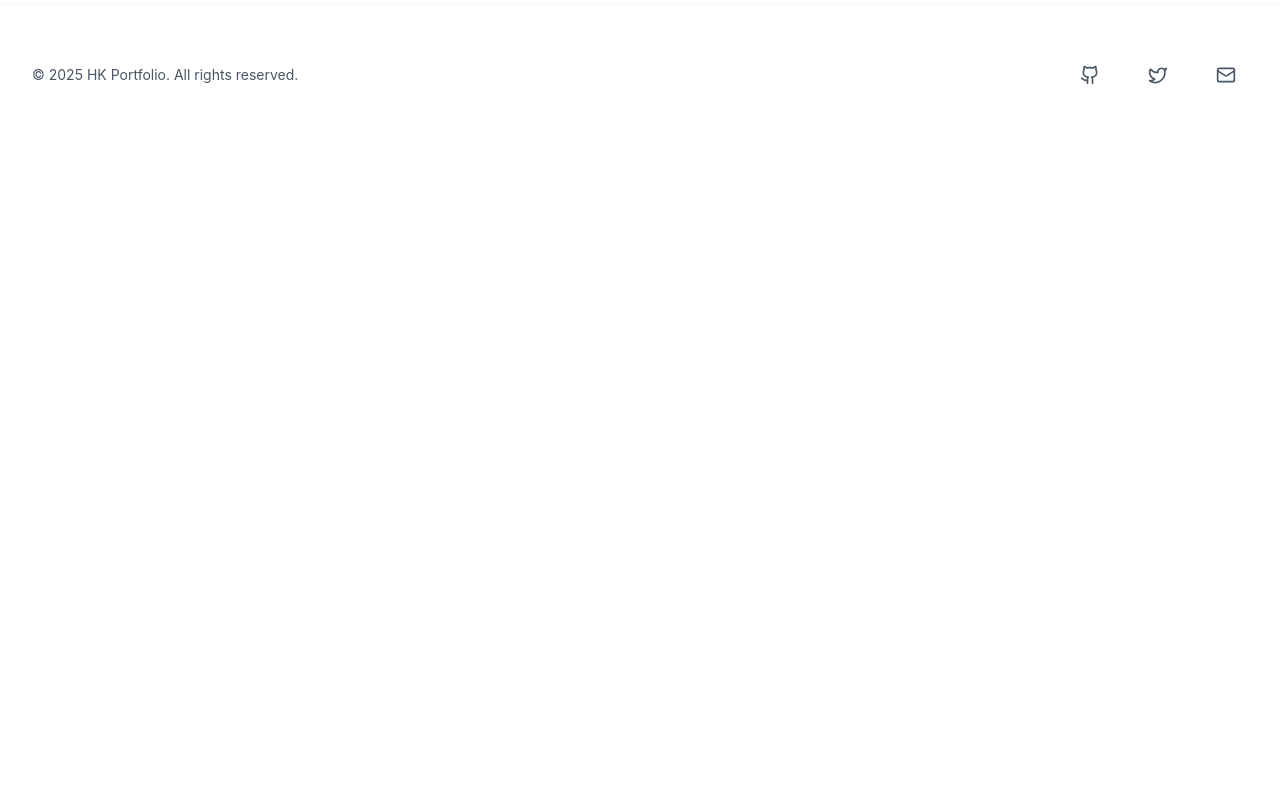
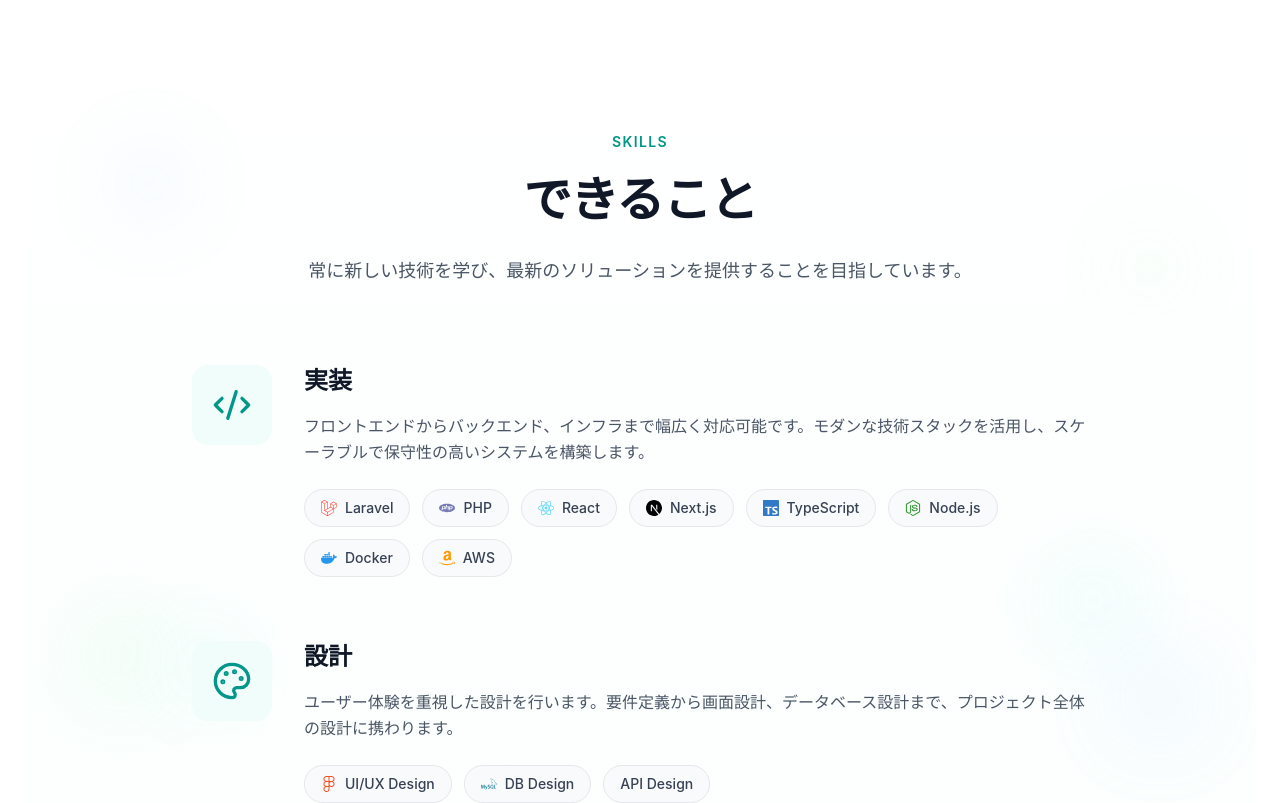
Before and after one commit to kouheihayashi78/hk-web-portfolio, a Next.js app: page / in a window 1280 px wide. Shown: the part 1780-2583 px from the top of the page. Before the commit the page ends 1925 px from the top, so only its background shows below. Built offline with nearby package versions, Linux system fonts and the light colour scheme; no server answers.

Commit message:
add - スキルセクション実装

```diff
--- /dev/null
+++ b/app/components/sections/SkillsSection.tsx
@@ -0,0 +1,83 @@
+'use client'
+import { motion } from 'framer-motion'
+import { skillCategories } from '@/app/data/skills'
+
+export default function SkillsSection() {
+  return (
+    <section id="skills" className="relative overflow-hidden bg-gradient-to-b from-white to-teal-50/30 py-24 sm:py-32">
+      {/* Decorative blurred circles - scattered small dots */}
+      <div className="pointer-events-none absolute left-[7%] top-[15%] h-20 w-20 rounded-full bg-blue-300 opacity-10 blur-2xl" />
+      <div className="pointer-events-none absolute left-[4%] top-[65%] h-24 w-24 rounded-full bg-green-300 opacity-10 blur-2xl" />
+      <div className="pointer-events-none absolute bottom-[25%] left-[12%] h-16 w-16 rounded-full bg-teal-300 opacity-10 blur-2xl" />
+
+      <div className="pointer-events-none absolute right-[6%] top-[25%] h-16 w-16 rounded-full bg-green-300 opacity-10 blur-2xl" />
+      <div className="pointer-events-none absolute right-[10%] top-[60%] h-20 w-20 rounded-full bg-teal-300 opacity-10 blur-2xl" />
+      <div className="pointer-events-none absolute bottom-[20%] right-[4%] h-24 w-24 rounded-full bg-blue-300 opacity-10 blur-2xl" />
+
+      <div className="relative z-10 mx-auto flex w-full max-w-7xl flex-col items-center justify-center px-6 lg:px-8">
+        <motion.div
+          initial={{ opacity: 0, y: 20 }}
+          whileInView={{ opacity: 1, y: 0 }}
+          viewport={{ once: true, margin: '-100px' }}
+          transition={{ duration: 0.6 }}
+          className="mx-auto mb-20 flex max-w-2xl flex-col items-center justify-center text-center"
+        >
+          <h2 className="mb-6 text-sm font-semibold uppercase tracking-widest text-teal-600">
+            Skills
+          </h2>
+          <p className="mb-8 text-4xl font-bold tracking-tight text-gray-900 sm:text-5xl">
+            できること
+          </p>
+          <p className="text-lg leading-relaxed text-gray-600">
+            常に新しい技術を学び、最新のソリューションを提供することを目指しています。
+          </p>
+        </motion.div>
+
+        <div className="mx-auto flex w-full max-w-4xl flex-col gap-16">
+          {skillCategories.map((category, index) => {
+            const CategoryIcon = category.icon
+            return (
+              <motion.div
+                key={category.title}
+                initial={{ opacity: 0, y: 30 }}
+                whileInView={{ opacity: 1, y: 0 }}
+                viewport={{ once: true, margin: '-100px' }}
+                transition={{ duration: 0.6, delay: index * 0.2 }}
+                className="flex flex-col gap-8 md:flex-row md:items-start"
+              >
+                {/* Left Side - Icon */}
+                <div className="flex shrink-0 items-center justify-center md:items-start">
+                  <div className="rounded-2xl bg-teal-50 p-5">
+                    <CategoryIcon className="h-10 w-10 text-teal-600" />
+                  </div>
+                </div>
+
+                {/* Right Side - Content */}
+                <div className="flex flex-1 flex-col">
+                  <h3 className="mb-4 text-2xl font-bold text-gray-900">{category.title}</h3>
+                  <p className="mb-6 leading-relaxed text-gray-600">{category.description}</p>
+
+                  {/* Tags */}
+                  <div className="flex flex-wrap gap-3">
+                    {category.tags.map((tag) => {
+                      const TagIcon = tag.icon
+                      return (
+                        <div
+                          key={tag.name}
+                          className="flex items-center gap-2 rounded-full border border-gray-200 bg-gray-50 px-4 py-2 transition-all duration-300 hover:border-teal-300 hover:bg-teal-50"
+                        >
+                          {TagIcon && <TagIcon className="h-4 w-4" style={{ color: tag.color }} />}
+                          <span className="text-sm font-medium text-gray-700">{tag.name}</span>
+                        </div>
+                      )
+                    })}
+                  </div>
+                </div>
+              </motion.div>
+            )
+          })}
+        </div>
+      </div>
+    </section>
+  )
+}
--- /dev/null
+++ b/app/data/skills.ts
@@ -0,0 +1,58 @@
+import { Code2, Palette } from 'lucide-react'
+import {
+  SiReact,
+  SiNextdotjs,
+  SiTypescript,
+  SiLaravel,
+  SiNodedotjs,
+  SiPhp,
+  SiDocker,
+  SiAmazon,
+  SiFigma,
+  SiMysql,
+} from 'react-icons/si'
+import type { LucideIcon } from 'lucide-react'
+import type { IconType } from 'react-icons'
+
+export interface SkillTag {
+  name: string
+  icon: IconType | null
+  color: string
+}
+
+export interface SkillCategory {
+  icon: LucideIcon
+  title: string
+  description: string
+  tags: SkillTag[]
+}
+
+export const skillCategories: SkillCategory[] = [
+  {
+    icon: Code2,
+    title: '実装',
+    description:
+      'フロントエンドからバックエンド、インフラまで幅広く対応可能です。モダンな技術スタックを活用し、スケーラブルで保守性の高いシステムを構築します。',
+    tags: [
+      { name: 'Laravel', icon: SiLaravel, color: '#FF2D20' },
+      { name: 'PHP', icon: SiPhp, color: '#777BB4' },
+      { name: 'React', icon: SiReact, color: '#61DAFB' },
+      { name: 'Next.js', icon: SiNextdotjs, color: '#000000' },
+      { name: 'TypeScript', icon: SiTypescript, color: '#3178C6' },
+      { name: 'Node.js', icon: SiNodedotjs, color: '#339933' },
+      { name: 'Docker', icon: SiDocker, color: '#2496ED' },
+      { name: 'AWS', icon: SiAmazon, color: '#FF9900' },
+    ],
+  },
+  {
+    icon: Palette,
+    title: '設計',
+    description:
+      'ユーザー体験を重視した設計を行います。要件定義から画面設計、データベース設計まで、プロジェクト全体の設計に携わります。',
+    tags: [
+      { name: 'UI/UX Design', icon: SiFigma, color: '#F24E1E' },
+      { name: 'DB Design', icon: SiMysql, color: '#00758F' },
+      { name: 'API Design', icon: null, color: '#009688' },
+    ],
+  },
+]
--- a/app/page.tsx
+++ b/app/page.tsx
@@ -2,6 +2,7 @@ import Header from './components/layout/Header'
 import Footer from './components/layout/Footer'
 import HeroSection from './components/sections/HeroSection'
 import AboutSection from './components/sections/AboutSection'
+import SkillsSection from './components/sections/SkillsSection'
 import ScrollHelper from './components/ui/ScrollHelper'
 
 export default function Home() {
@@ -11,6 +12,7 @@ export default function Home() {
       <main className='px-6'>
         <HeroSection />
         <AboutSection />
+        <SkillsSection />
       </main>
       <Footer />
       <ScrollHelper />
```
